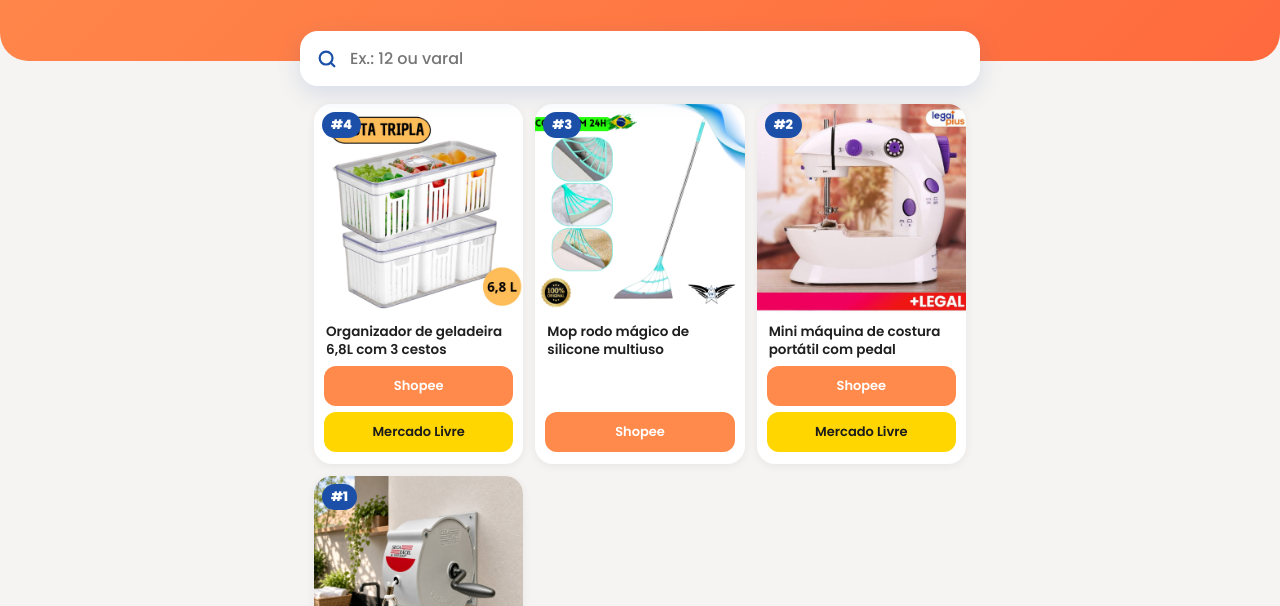
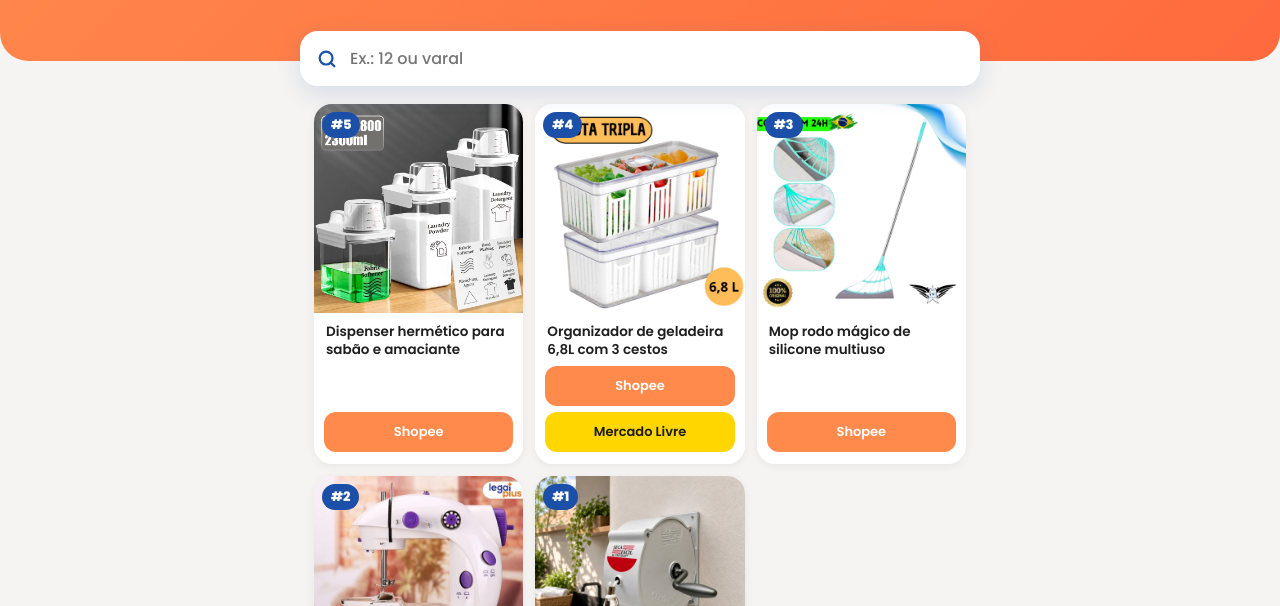
Before and after one commit to megapromomix/megapromomix.github.io, a plain HTML site: page index.html in a window 1280 px wide. Shown: the part 194-800 px from the top of the page. Drawn offline with Linux system fonts and the light colour scheme.

Commit message:
produto #5

```diff
--- a/index.html
+++ b/index.html
@@ -30,6 +30,7 @@ footer{text-align:center;font-size:10.5px;color:#a3a3a3;padding:8px 16px 28px}
 <div class="busca"><div><svg viewBox="0 0 24 24" fill="none" stroke="#1b4fa8" stroke-width="2.4" stroke-linecap="round"><circle cx="11" cy="11" r="7"/><path d="m20 20-3.5-3.5"/></svg>
 <input id="q" type="search" placeholder="Ex.: 12 ou varal" autocomplete="off" inputmode="search"></div></div>
 <main id="lista">
+<article class="c" data-n="5" data-q="5 dispenser hermético para sabão e amaciante"><div class="ft"><img src="img/5.jpg" alt="Dispenser hermético para sabão e amaciante" loading="lazy"><span class="n">#5</span></div><h2>Dispenser hermético para sabão e amaciante</h2><div class="bs"><a class="b shp" href="https://s.shopee.com.br/70LxnFGnGS" target="_blank" rel="noopener sponsored">Shopee</a></div></article>
 <article class="c" data-n="4" data-q="4 organizador de geladeira 6,8l com 3 cestos"><div class="ft"><img src="img/4.jpg" alt="Organizador de geladeira 6,8L com 3 cestos" loading="lazy"><span class="n">#4</span></div><h2>Organizador de geladeira 6,8L com 3 cestos</h2><div class="bs"><a class="b shp" href="https://s.shopee.com.br/5VXA0RS7Dc" target="_blank" rel="noopener sponsored">Shopee</a><a class="b ml" href="https://meli.la/2LeRsa9" target="_blank" rel="noopener sponsored">Mercado Livre</a></div></article>
 <article class="c" data-n="3" data-q="3 mop rodo mágico de silicone multiuso"><div class="ft"><img src="img/3.jpg" alt="Mop rodo mágico de silicone multiuso" loading="lazy"><span class="n">#3</span></div><h2>Mop rodo mágico de silicone multiuso</h2><div class="bs"><a class="b shp" href="https://s.shopee.com.br/50atPTV5pk" target="_blank" rel="noopener sponsored">Shopee</a></div></article>
 <article class="c" data-n="2" data-q="2 mini máquina de costura portátil com pedal"><div class="ft"><img src="img/2.jpg" alt="Mini máquina de costura portátil com pedal" loading="lazy"><span class="n">#2</span></div><h2>Mini máquina de costura portátil com pedal</h2><div class="bs"><a class="b shp" href="https://s.shopee.com.br/6L6GvzAKFn" target="_blank" rel="noopener sponsored">Shopee</a><a class="b ml" href="https://meli.la/1u22QFK" target="_blank" rel="noopener sponsored">Mercado Livre</a></div></article>
```
Also changed, not shown: img/5.jpg (added).
